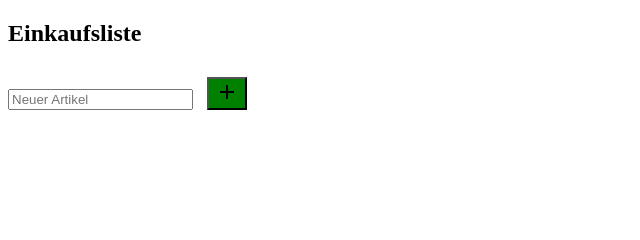
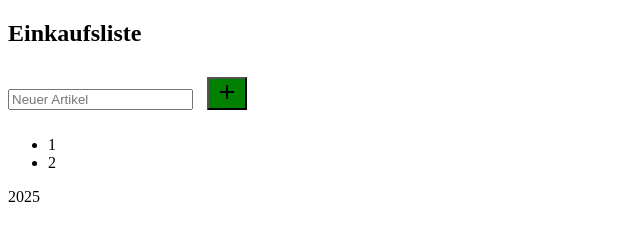
Before and after one commit to andeuvsc/vsc, a plain HTML site: page JavaScript/JSCampus/Einkaufsliste/shoppingList.html in a window 1280 px wide. Shown: the full height of the page, 0-640 px from the left. Drawn offline with nearby package versions, Linux system fonts and the light colour scheme.

Commit message:
HTML-Grundgerüst

```diff
--- a/JavaScript/JSCampus/Einkaufsliste/shoppingList.html
+++ b/JavaScript/JSCampus/Einkaufsliste/shoppingList.html
@@ -13,12 +13,22 @@
         <header>
             <h1>Einkaufsliste</h1>
         </header>
-        <section id="addItemLayout">
+        <section EingabeS id="addItemLayout">
             <input type="text" id="addItemInput" placeholder="Neuer Artikel"/>
             <button id="addItemButton">
                 <span class="material-symbols-outlined">add</span>
             </button>
         </section>
+        <section Liste>
+            <ul id="itemList">
+            <!-- Einträge werden hier hinzugefügt -->
+             <li>1</li>
+             <li>2</li>
+        </ul>
+        </section>
+    <footer>
+        <p>2025</p>
+    </footer>
     </article>
 </body>
 </html>
```
